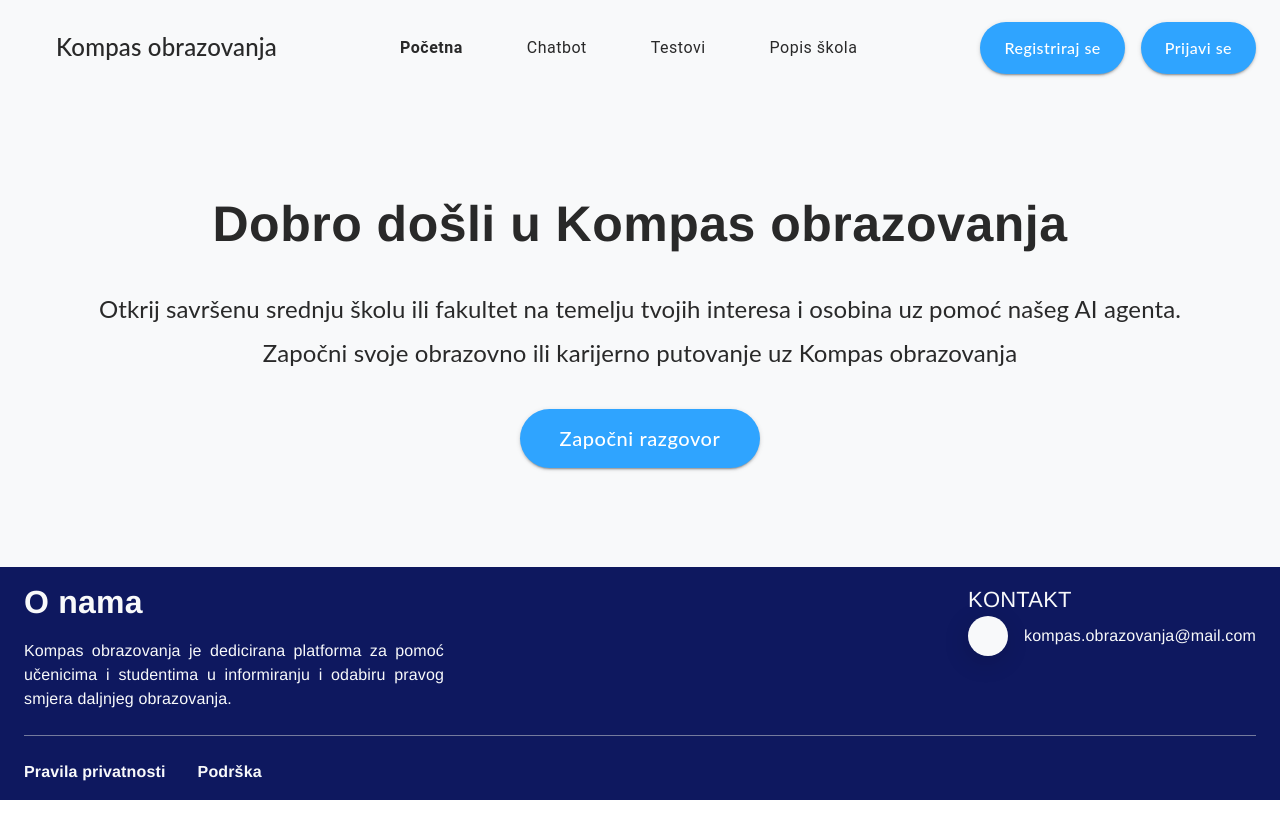
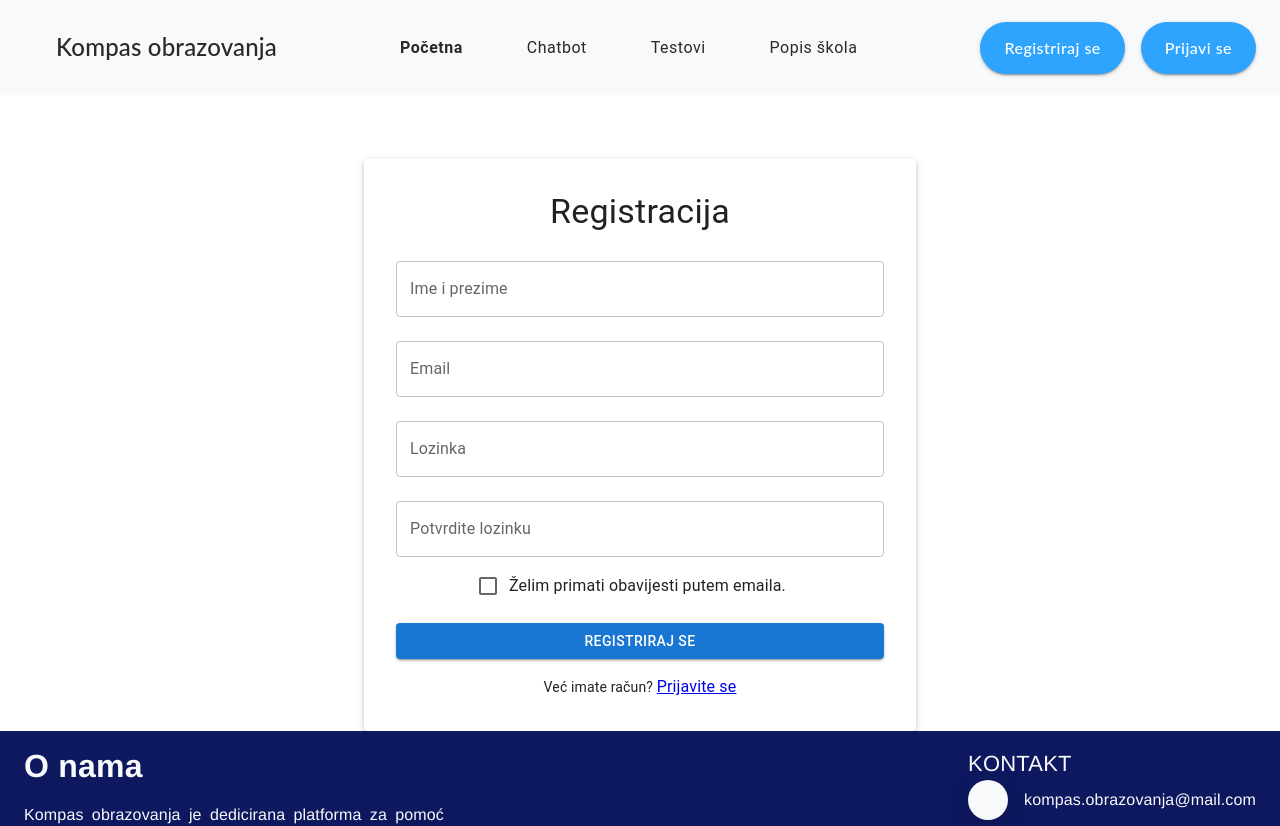
Before and after one commit to JanIvancic/kompas-obrazovanja, a React (Create React App) app in the folder frontend/: page /register in a window 1280 px wide. Shown: the top 826 px of the page. Before the commit the page ends 800 px from the top, so only its background shows below. Built offline with nearby package versions, Linux system fonts and the light colour scheme; some icons are missing.

Commit message:
add route to app.js and connect the pages

```diff
--- a/frontend/package.json
+++ b/frontend/package.json
@@ -13,6 +13,7 @@
     "@testing-library/user-event": "^13.5.0",
     "react": "^19.1.0",
     "react-dom": "^19.1.0",
+    "react-router-dom": "^7.5.0",
     "react-scripts": "5.0.1",
     "web-vitals": "^2.1.4"
   },
--- a/frontend/src/App.js
+++ b/frontend/src/App.js
@@ -1,20 +1,26 @@
 import logo from './logo.svg';
 import './App.css';
 import React from 'react';
+import { BrowserRouter as Router, Routes, Route } from 'react-router-dom';
 import Footer from './components/Footer';
 import Header from './components/Header';
 import LandingPage from './components/LandingPage';
+import LoginPage from './components/LoginPage';
+import RegistrationPage from './components/RegistrationPage';
 
 function App() {
   return (
-    <div
-      className="App"
-      style={{ display: "flex", flexDirection: "column", minHeight: "100vh" }}
-    >
-      <Header />
-      <LandingPage />
-      <Footer />
-    </div>
+    <Router>
+      <div className="App" style={{ display: "flex", flexDirection: "column", minHeight: "100vh" }}>
+        <Header />
+        <Routes>
+          <Route path="/" element={<LandingPage />} />
+          <Route path="/login" element={<LoginPage />} />
+          <Route path="/register" element={<RegistrationPage />} />
+        </Routes>
+        <Footer />
+      </div>
+    </Router>
   );
 }
 
--- a/frontend/src/components/Header.jsx
+++ b/frontend/src/components/Header.jsx
@@ -10,8 +10,11 @@ import {
 } from "@mui/material";
 import { styled } from "@mui/material/styles";
 import React from "react";
+import { Link } from "react-router-dom";
 
-const HeadLink = styled(Typography)(({ theme, active }) => ({
+const HeadLink = styled(Typography, {
+  shouldForwardProp: (prop) => prop !== "active",
+})(({ theme, active }) => ({
   color: "#292929",
   fontSize: 16,
   letterSpacing: "0.5px",
@@ -25,7 +28,7 @@ const HeadLink = styled(Typography)(({ theme, active }) => ({
 
 const Header = () => {
   const navLinks = [
-    { title: "Početna", active: true },
+    { title: "Početna", active: true, route: "/" },
     { title: "Chatbot", active: false },
     { title: "Testovi", active: false },
     { title: "Popis škola", active: false },
@@ -60,15 +63,21 @@ const Header = () => {
 
           {/* nav */}
           <Stack direction="row" spacing={8}>
-            {navLinks.map((link, index) => (
-              <HeadLink
-                key={index}
-                active={link.active ? 1 : 0}
-                fontWeight={link.active ? "bold" : "normal"}
-              >
-                {link.title}
-              </HeadLink>
-            ))}
+            {navLinks.map((link, index) =>
+              link.route ? (
+                <Link
+                  key={index}
+                  to={link.route}
+                  style={{ textDecoration: "none" }}
+                >
+                  <HeadLink active={link.active ? 1 : 0}>{link.title}</HeadLink>
+                </Link>
+              ) : (
+                <HeadLink key={index} active={link.active ? 1 : 0}>
+                  {link.title}
+                </HeadLink>
+              )
+            )}
           </Stack>
 
           {/* auth */}
@@ -88,6 +97,8 @@ const Header = () => {
                   bgcolor: "#1a93ee",
                 },
               }}
+              component={Link}
+              to="/register"
             >
               Registriraj se
             </Button>
@@ -106,6 +117,8 @@ const Header = () => {
                   bgcolor: "#1a93ee",
                 },
               }}
+              component={Link}
+              to="/login"
             >
               Prijavi se
             </Button>
--- a/frontend/src/components/RegistrationPage.jsx
+++ b/frontend/src/components/RegistrationPage.jsx
@@ -1,4 +1,4 @@
-import React, { useState } from 'react';
+import React, { useState } from "react";
 import {
   Box,
   Button,
@@ -7,16 +7,16 @@ import {
   FormControlLabel,
   TextField,
   Typography,
-  Link,
-  Paper
-} from '@mui/material';
+  Paper,
+} from "@mui/material";
+import { Link } from "react-router-dom";
 
 export default function SignUpPage() {
   const [formValues, setFormValues] = useState({
-    name: '',
-    email: '',
-    password: '',
-    confirmPassword: '',
+    name: "",
+    email: "",
+    password: "",
+    confirmPassword: "",
     subscribe: false,
   });
 
@@ -26,19 +26,19 @@ export default function SignUpPage() {
     const { name, value, checked, type } = e.target;
     setFormValues({
       ...formValues,
-      [name]: type === 'checkbox' ? checked : value,
+      [name]: type === "checkbox" ? checked : value,
     });
   };
 
   const validate = () => {
     const newErrors = {};
-    if (!formValues.name.trim()) newErrors.name = 'Ime i prezime je obavezno.';
+    if (!formValues.name.trim()) newErrors.name = "Ime i prezime je obavezno.";
     if (!/\S+@\S+\.\S+/.test(formValues.email))
-      newErrors.email = 'Unesite ispravnu email adresu.';
+      newErrors.email = "Unesite ispravnu email adresu.";
     if (formValues.password.length < 6)
-      newErrors.password = 'Lozinka mora imati barem 6 znakova.';
+      newErrors.password = "Lozinka mora imati barem 6 znakova.";
     if (formValues.password !== formValues.confirmPassword)
-      newErrors.confirmPassword = 'Lozinke se ne podudaraju.';
+      newErrors.confirmPassword = "Lozinke se ne podudaraju.";
     setErrors(newErrors);
     return Object.keys(newErrors).length === 0;
   };
@@ -47,8 +47,8 @@ export default function SignUpPage() {
     e.preventDefault();
     if (!validate()) return;
 
-    console.log('Podaci za registraciju:', formValues);
-    alert('Registracija uspješna (mock)!');
+    console.log("Podaci za registraciju:", formValues);
+    alert("Registracija uspješna (mock)!");
   };
 
   return (
@@ -116,10 +116,13 @@ export default function SignUpPage() {
           </Button>
         </Box>
         <Typography variant="body2" align="center" sx={{ mt: 2 }}>
-          Već imate račun?{' '}
-          <Link href="/signin">
+          Već imate račun?{" "}
+          <Typography href="/signin"
+          component={Link}
+          to="/login"
+          >
             Prijavite se
-          </Link>
+          </Typography>
         </Typography>
       </Paper>
     </Container>
```
Also changed, not shown: frontend/src/components/LoginPage.jsx (+57 -61 lines), 1 other file (tests, documents, lock files or other folders).
